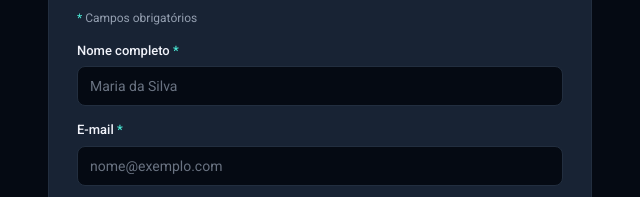
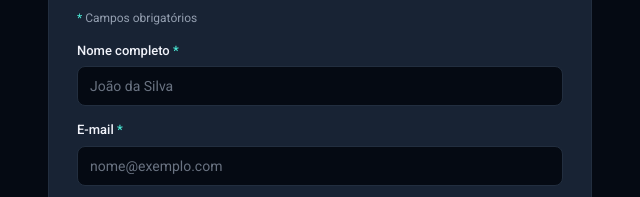
Before and after one commit to daniel-vetterlein/HackaToon, a website: page public/pages/cadastrar-organizador.html in a window 1280 px wide. Shown: the part 305-502 px from the top of the page, 616-1256 px from the left. Drawn offline with Linux system fonts and the light colour scheme; no server answers.

Commit message:
Exemplo de nome: João da Silva

```diff
--- a/public/pages/cadastrar-organizador.html
+++ b/public/pages/cadastrar-organizador.html
@@ -59,7 +59,7 @@
 
             <div class="campo">
               <label for="nome">Nome completo <span class="req">*</span></label>
-              <input id="nome" name="nome" type="text" placeholder="Maria da Silva" autocomplete="name" required maxlength="120">
+              <input id="nome" name="nome" type="text" placeholder="João da Silva" autocomplete="name" required maxlength="120">
             </div>
             <div class="campo">
               <label for="email">E-mail <span class="req">*</span></label>
```
Also changed, not shown: public/pages/cadastrar-participante.html (+1 -1 lines).
